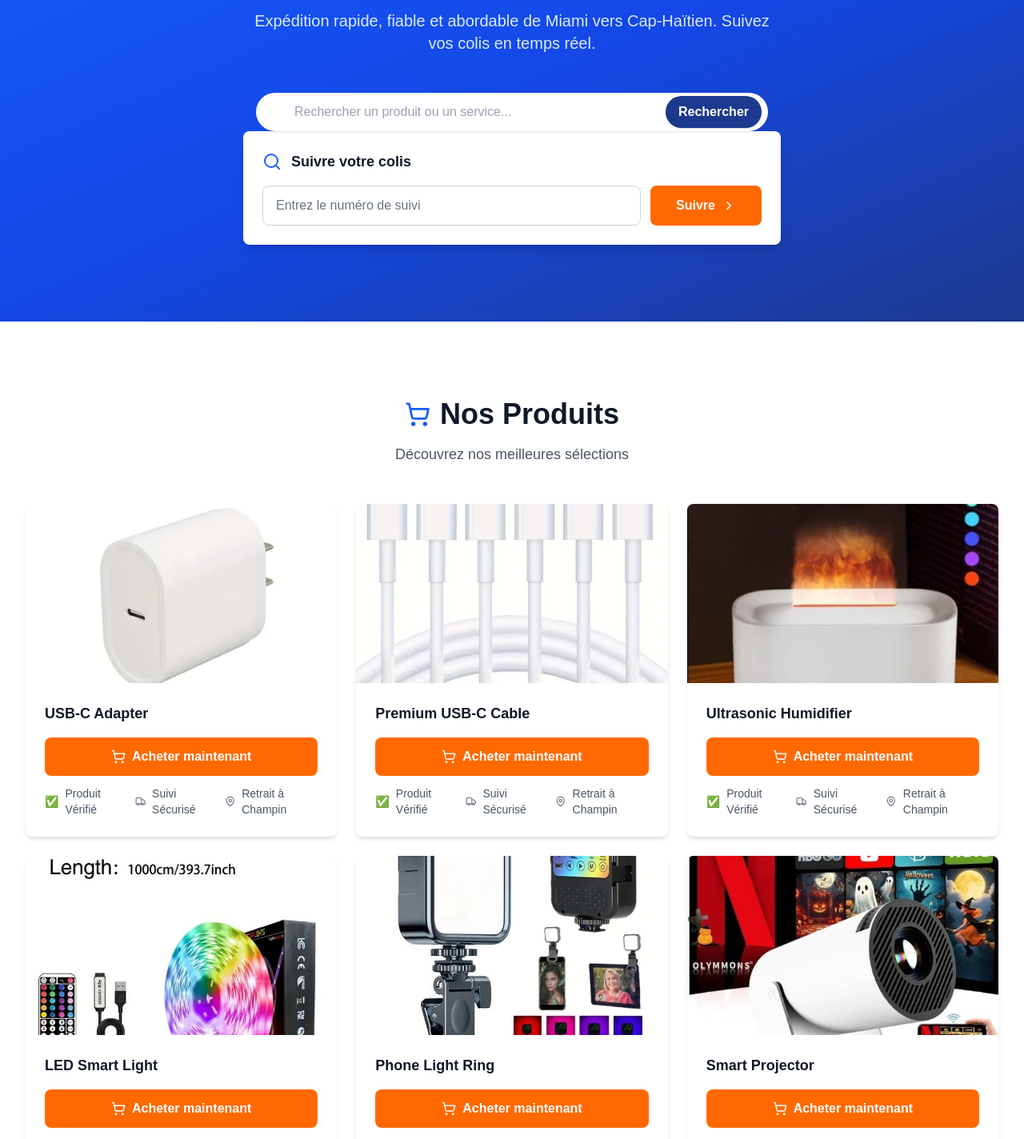
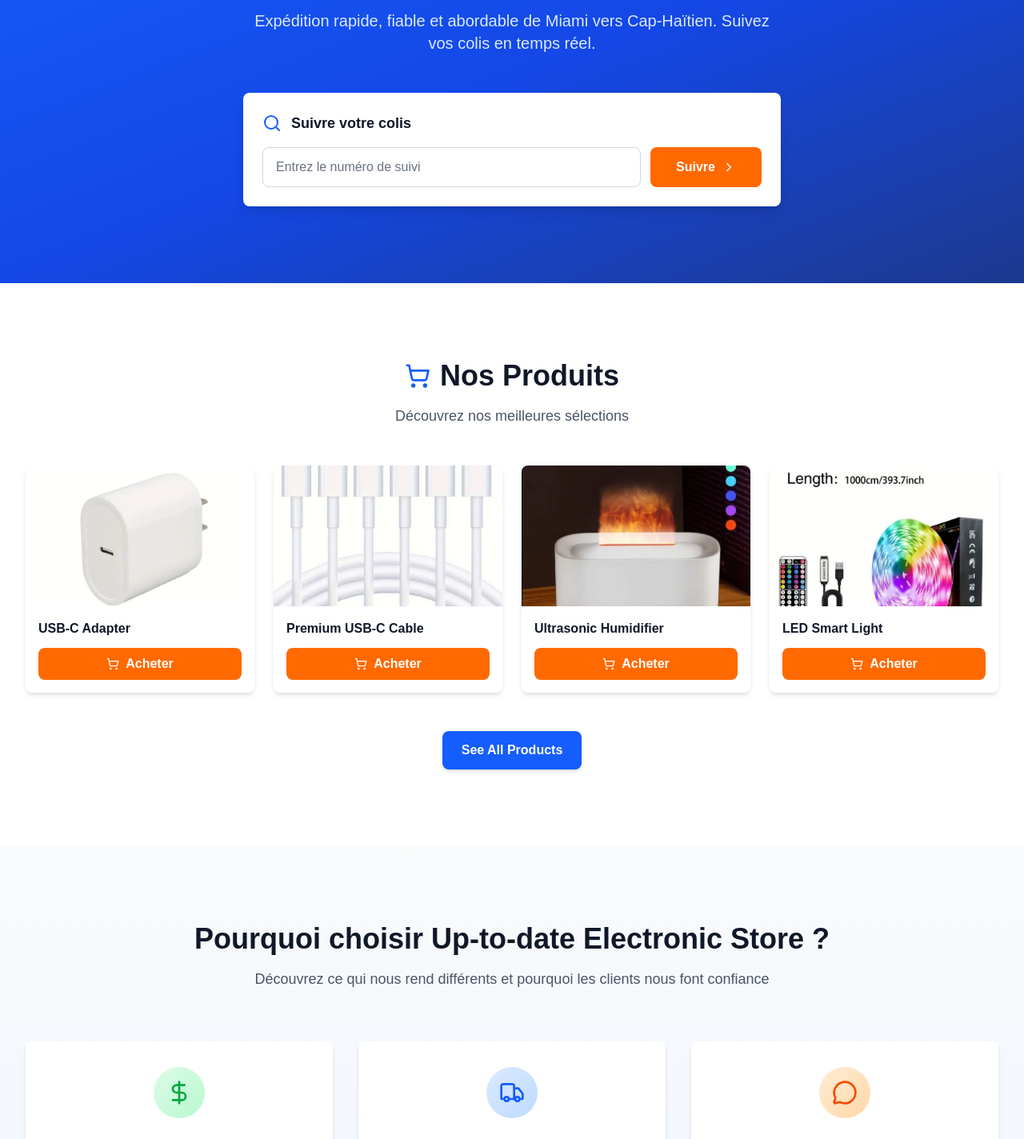
Before and after one commit to Fiedly71/up-to-date-store, a Next.js app: page / in a window 1280 px wide. Shown: the part 873-2297 px from the top of the page at 80% size. Built offline with nearby package versions, Linux system fonts and the light colour scheme.

Commit message:
Cleaned up home page and linked to shop page

```diff
--- a/app/components/Navbar.tsx
+++ b/app/components/Navbar.tsx
@@ -13,7 +13,7 @@
           </div>
           <div className="hidden md:flex items-center gap-4">
             <Link href="/" className="text-gray-700 hover:text-gray-900 font-medium">Accueil</Link>
-            <Link href="/produits" className="text-gray-700 hover:text-gray-900 font-medium">Boutique</Link>
+            <Link href="/produits" className="bg-blue-600 text-white px-3 py-1 rounded-md font-semibold hover:bg-blue-700">Shop</Link>
             <Link href="/about" className="text-gray-700 hover:text-gray-900 font-medium">À Propos</Link>
             <Link href="/restrictions" className="text-gray-700 hover:text-red-600 font-medium">Produits Interdits</Link>
             <a href="#" className="text-gray-700 hover:text-gray-900 font-medium">Tarifs</a>
--- a/app/page.tsx
+++ b/app/page.tsx
@@ -143,28 +143,7 @@
             </p>
           </div>
 
-          {/* Product Search (centered in hero) */}
-          <div className="mt-6 flex justify-center">
-            <div className="w-full max-w-2xl px-4">
-              <div className="relative">
-                <Search className="absolute left-4 top-1/2 -translate-y-1/2 text-white" size={20} />
-                <input
-                  type="text"
-                  aria-label="Rechercher des produits"
-                  placeholder="Rechercher un produit ou un service..."
-                  value={productQuery}
-                  onChange={(e) => setProductQuery(e.target.value)}
-                  className="w-full pl-12 pr-40 py-3 rounded-full shadow-sm bg-white text-gray-900 placeholder-gray-400 focus:outline-none focus:ring-2 focus:ring-blue-600"
-                />
-                <button
-                  onClick={() => { /* optionally trigger something */ }}
-                  className="absolute right-2 top-1/2 -translate-y-1/2 bg-blue-900 text-white px-4 py-2 rounded-full shadow hover:bg-blue-800 font-semibold"
-                >
-                  Rechercher
-                </button>
-              </div>
-            </div>
-          </div>
+          {/* Hero focused on shipping service (search removed from Home) */}
 
           {/* Tracking Bar */}
           <div className="bg-white rounded-lg shadow-lg p-6 max-w-2xl mx-auto">
@@ -208,24 +187,13 @@
             </p>
           </div>
 
-          <div className="grid sm:grid-cols-2 lg:grid-cols-3 gap-6 mb-12">
-            {products.map((product) => (
+          <div className="grid sm:grid-cols-2 lg:grid-cols-4 gap-6 mb-12">
+            {allProducts.slice(0, 4).map((product) => (
               <div
                 key={product.id}
                 className="bg-white rounded-lg shadow-md overflow-hidden hover:shadow-lg transition-shadow duration-300 flex flex-col"
               >
-                <div className="relative h-48 sm:h-56 bg-gray-100 overflow-hidden">
-                  {/* Product badges (TOP VENTE / DISPONIBLE) */}
-                  {product.id === 6 && (
-                    <div className="absolute top-3 left-3 bg-orange-500 text-white text-xs font-bold px-2 py-1 rounded-full shadow">
-                      TOP VENTE
-                    </div>
-                  )}
-                  {product.id === 8 && (
-                    <div className="absolute top-3 left-3 bg-green-600 text-white text-xs font-bold px-2 py-1 rounded-full shadow">
-                      DISPONIBLE
-                    </div>
-                  )}
+                <div className="relative h-40 sm:h-44 bg-gray-100 overflow-hidden">
                   <Image
                     src={product.image}
                     alt={product.name}
@@ -233,32 +201,17 @@
                     className="object-cover hover:scale-110 transition-transform duration-300"
                   />
                 </div>
-                <div className="p-6 flex flex-col flex-grow">
-                  <h3 className="text-lg font-bold text-gray-900 mb-4">
+                <div className="p-4 flex flex-col flex-grow">
+                  <h3 className="text-md font-semibold text-gray-900 mb-3">
                     {product.name}
                   </h3>
                   <button
                     onClick={() => handleBuyProduct(product.name)}
-                    className="mt-auto bg-orange-500 hover:bg-orange-600 text-white py-3 rounded-lg font-semibold transition-colors flex items-center justify-center gap-2 active:scale-95"
+                    className="mt-auto bg-orange-500 hover:bg-orange-600 text-white py-2 rounded-lg font-semibold transition-colors flex items-center justify-center gap-2"
                   >
-                    <ShoppingCart size={18} />
-                    Acheter maintenant
+                    <ShoppingCart size={16} />
+                    Acheter
                   </button>
-                  {/* Trust badges under the buy button */}
-                  <div className="mt-3 flex items-center justify-center gap-4 text-sm text-gray-600">
-                    <div className="flex items-center gap-2">
-                      <span className="text-green-600">✅</span>
-                      <span>Produit Vérifié</span>
-                    </div>
-                    <div className="flex items-center gap-2">
-                      <Truck size={16} className="text-gray-500" />
-                      <span>Suivi Sécurisé</span>
-                    </div>
-                    <div className="flex items-center gap-2">
-                      <MapPin size={16} className="text-gray-500" />
-                      <span>Retrait à Champin</span>
-                    </div>
-                  </div>
                 </div>
               </div>
             ))}
@@ -267,10 +220,9 @@
           <div className="text-center">
             <Link
               href="/produits"
-              className="inline-block bg-blue-600 hover:bg-blue-700 text-white px-8 sm:px-12 py-4 rounded-lg font-bold text-lg transition-all duration-300 transform hover:scale-105 shadow-md hover:shadow-lg flex items-center gap-2"
+              className="inline-block bg-blue-600 hover:bg-blue-700 text-white px-6 py-3 rounded-lg font-bold text-base transition-all duration-200 shadow-md hover:shadow-lg"
             >
-              Voir tous nos produits
-              <ChevronRight size={24} />
+              See All Products
             </Link>
           </div>
         </div>
```
